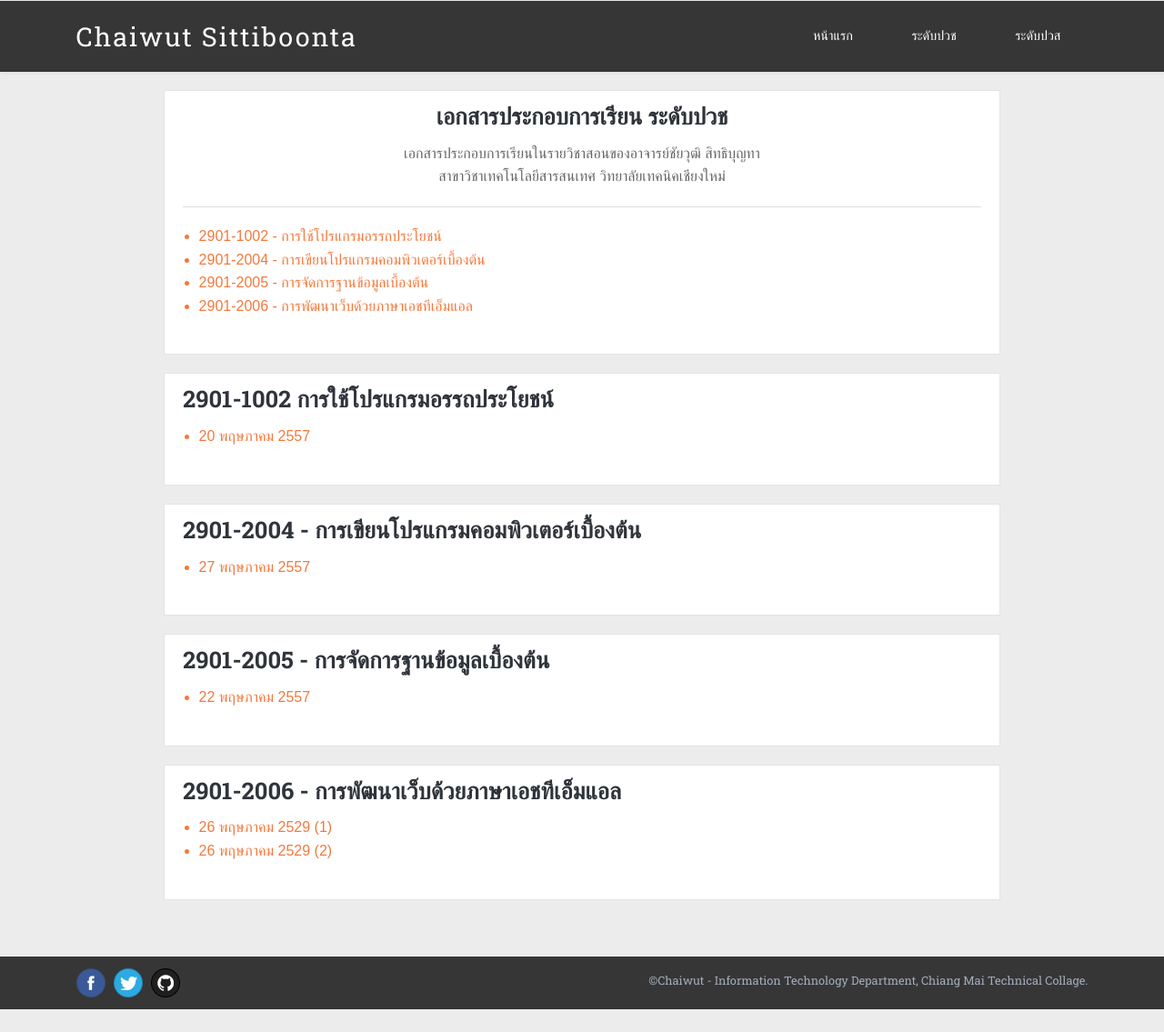
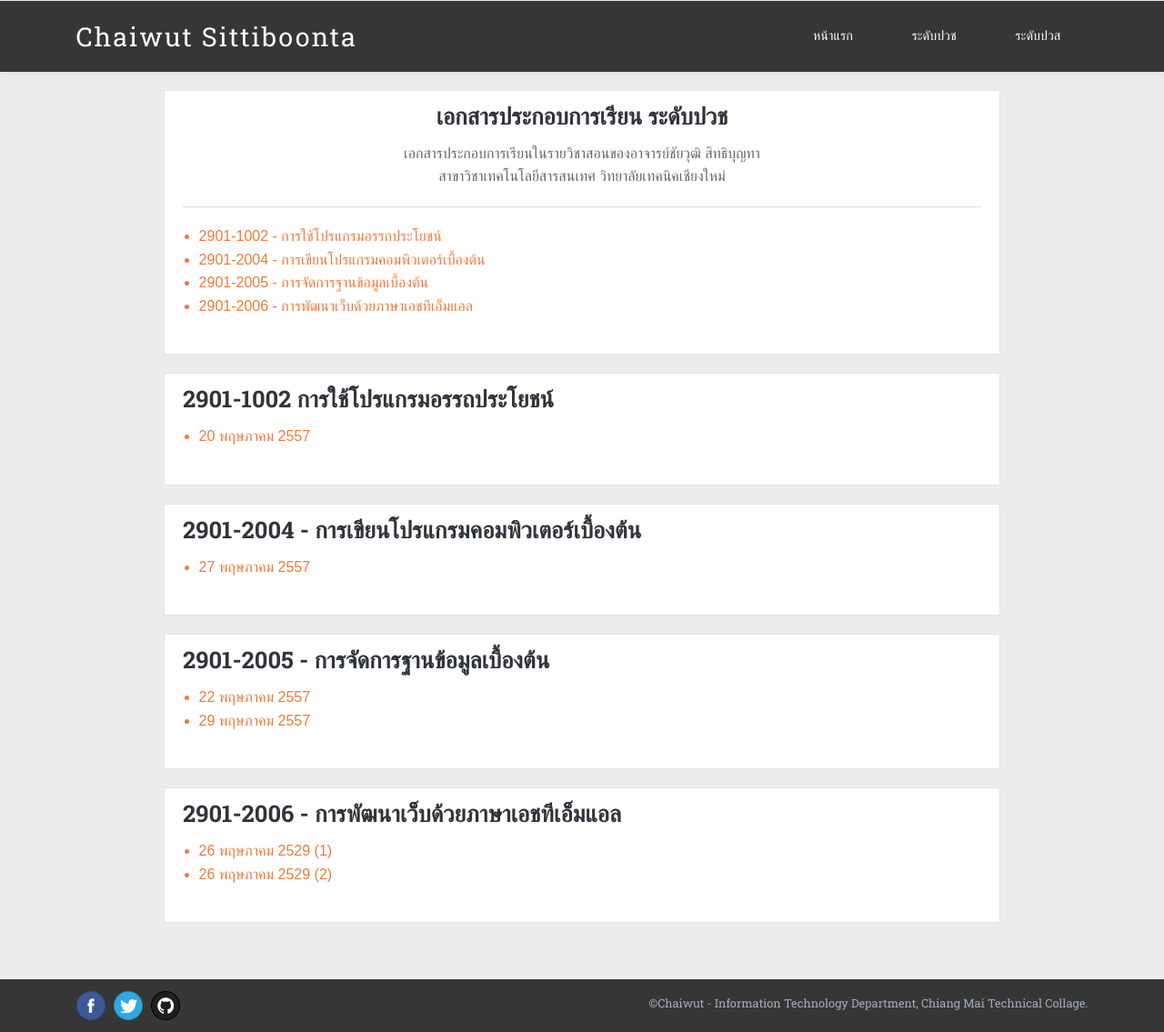
Before and after one commit to ichaiwut/ichaiwut.github.io, a Jekyll site: the page built from slides/diploma.html, in a window 1280 px wide. Shown: the whole page at 91% size. Built offline with Jekyll 4.4.1, drawn with Linux system fonts in a browser that asks for light colours; Markdown is read by kramdown in place of the engine named in the settings; before the commit the page ends 1110 px from its top, so only the background shows below that.

Commit message:
Added silide

```diff
--- a/slides/diploma.html
+++ b/slides/diploma.html
@@ -49,6 +49,7 @@ pagename: Slide
 				<h2>2901-2005 - การจัดการฐานข้อมูลเบื้องต้น</h2>
 				<ul>
 					<li><a href="https://www.dropbox.com/s/y8ho2j8nf4endox/2901-2005_26-05-14.pdf">22 พฤษภาคม 2557</a></li>
+					<li><a href="https://www.dropbox.com/s/m3bktwr8pgqq38s/2901-2005_29-05-14.pdf">29 พฤษภาคม 2557</a></li>
 				</ul>
 			</div>
 
```
